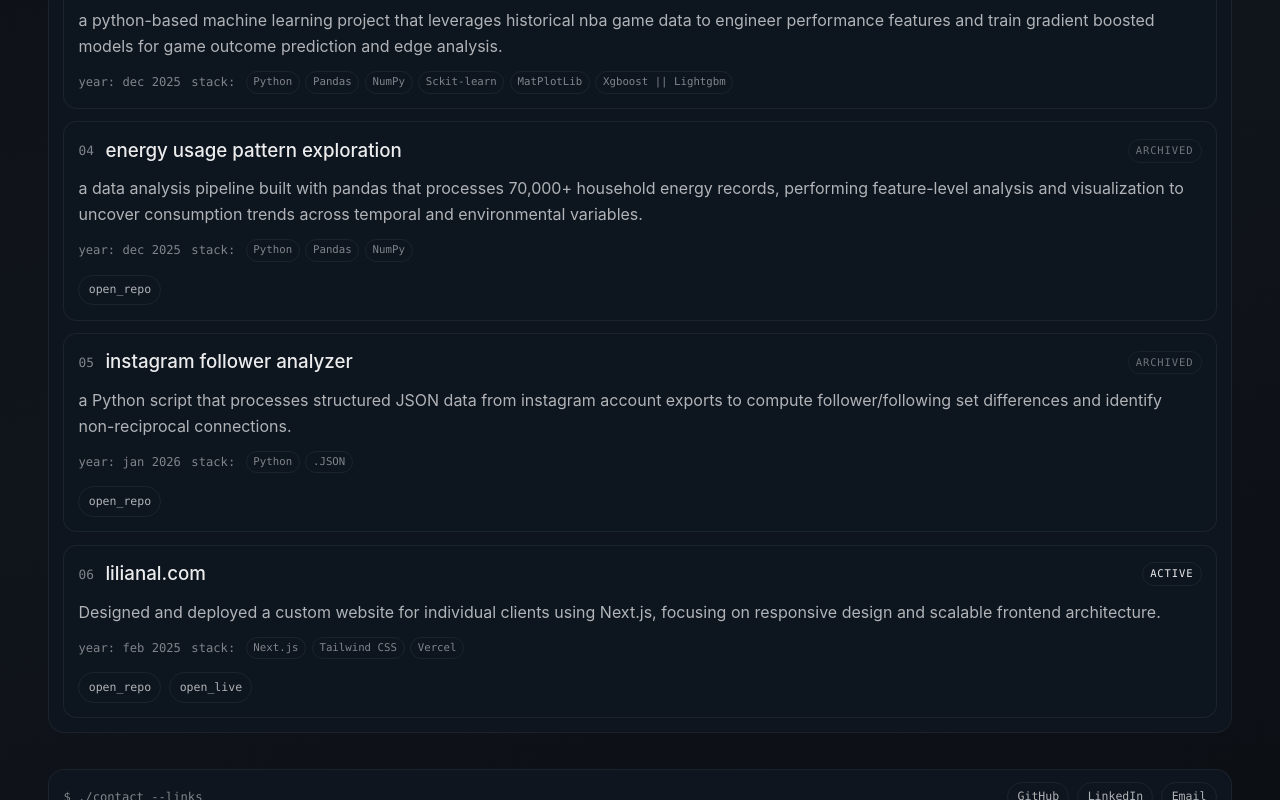
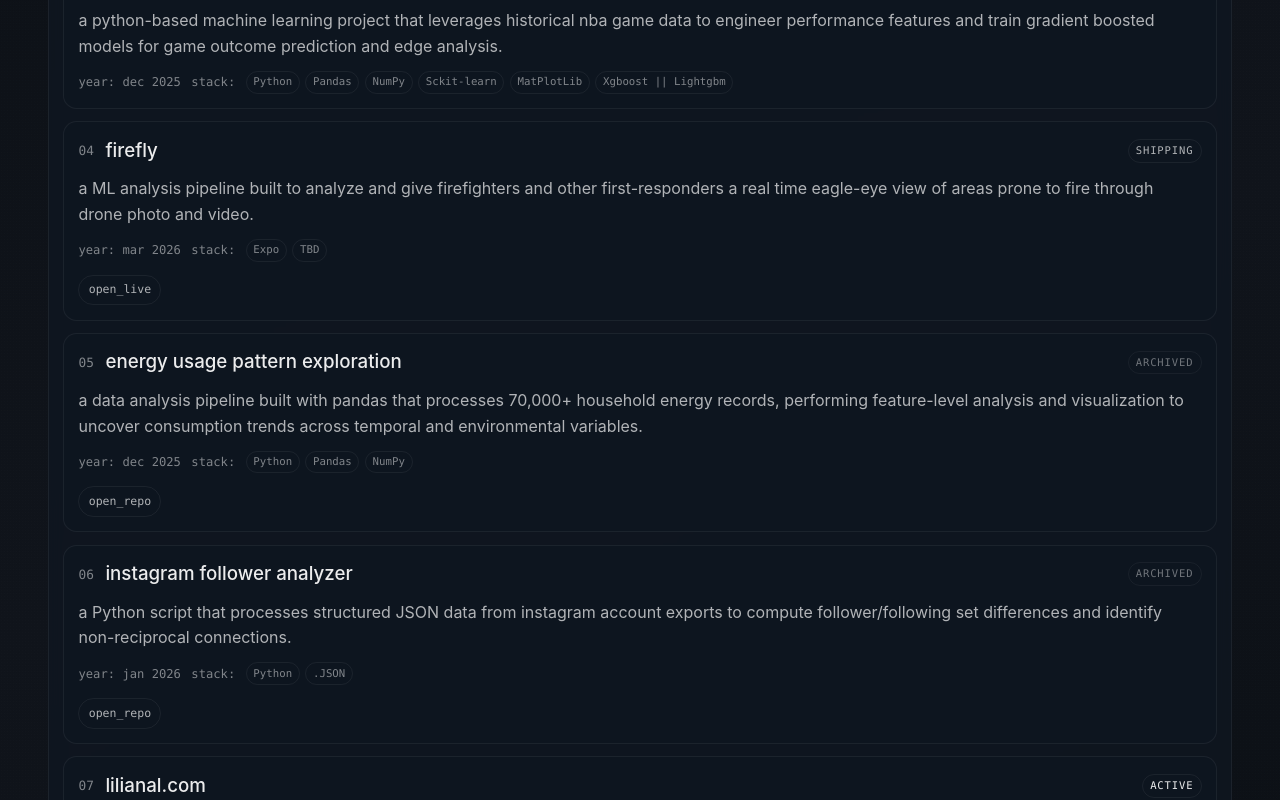
Before and after one commit to Damilss/website-portfolio, a Next.js app: page /work in a window 1280 px wide. Shown: the part 740-1540 px from the top of the page. Built offline with nearby package versions, Linux system fonts and the light colour scheme.

Commit message:
add firefly

```diff
--- a/app/page.tsx
+++ b/app/page.tsx
@@ -29,18 +29,14 @@ const projects = [
   },
   {
     id: "03",
-    slug: "swoosh-analytics",
-    name: "swoosh analytics",
-    year: "dec 2025",
+    slug: "firefly",
+    name: "firefly",
+    year: "mar",
     tags: [
-      "Python",
-      "Pandas",
-      "NumPy",
-      "Sckit-learn",
-      "MatPlotLib",
-      "Xgboost || Lightgbm",
+      "Expo",
+      "TO BE DETERMINED"
     ],
-    href: "/work#swoosh-analytics",
+    href: "/work#firefly",
   },
   {
     id: "04",
--- a/app/work/page.tsx
+++ b/app/work/page.tsx
@@ -130,10 +130,46 @@ export default function WorkPage() {
             </div>
           </li>
 
-          {/* Project 04 */}
+           {/* Project 04 */}
+          <li id="firefly" className="terminal-project-card">
+            <header className="terminal-project-head">
+              <span className="terminal-project-index mono">04</span>
+              <h2>firefly</h2>
+              <span className="terminal-status mono terminal-status-shipping">
+                shipping
+              </span>
+            </header>
+
+            <p className="terminal-summary">
+              a ML analysis pipeline built to analyze and give firefighters and other first-responders
+              a real time eagle-eye view of areas prone to fire through drone photo and video.
+            </p>
+
+            <div className="terminal-meta-row">
+              <p className="mono">year: mar 2026</p>
+              <p className="mono">stack:</p>
+              <ul className="terminal-stack" aria-label="Headless CMS Delivery Engine stack">
+                <li className="mono">Expo</li>
+                <li className="mono">TBD</li>
+              </ul>
+            </div>
+
+            <div className="terminal-actions">
+              <a
+                className="terminal-link mono"
+                href="https://firefly-demo-page.vercel.app/"
+                target="_blank"
+                rel="noreferrer"
+              >
+                open_live
+              </a>
+            </div>
+          </li>
+
+          {/* Project 05 */}
           <li id="energy-usage-pattern-exploration" className="terminal-project-card">
             <header className="terminal-project-head">
-              <span className="terminal-project-index mono">04</span>
+              <span className="terminal-project-index mono">05</span>
               <h2>energy usage pattern exploration</h2>
               <span className="terminal-status mono terminal-status-archived">
                 archived
@@ -168,10 +204,10 @@ export default function WorkPage() {
             </div>
           </li>
 
-          {/* Project 05 */}
+          {/* Project 06 */}
           <li id="instagram-follower-analyzer" className="terminal-project-card">
             <header className="terminal-project-head">
-              <span className="terminal-project-index mono">05</span>
+              <span className="terminal-project-index mono">06</span>
               <h2>instagram follower analyzer</h2>
               <span className="terminal-status mono terminal-status-archived">
                 archived
@@ -205,10 +241,10 @@ export default function WorkPage() {
             </div>
           </li>
 
-          {/* Project 06 */}
+          {/* Project 07 */}
           <li id="lilianal-com" className="terminal-project-card">
             <header className="terminal-project-head">
-              <span className="terminal-project-index mono">06</span>
+              <span className="terminal-project-index mono">07</span>
               <h2>lilianal.com</h2>
               <span className="terminal-status mono terminal-status-active">
                 active
```
